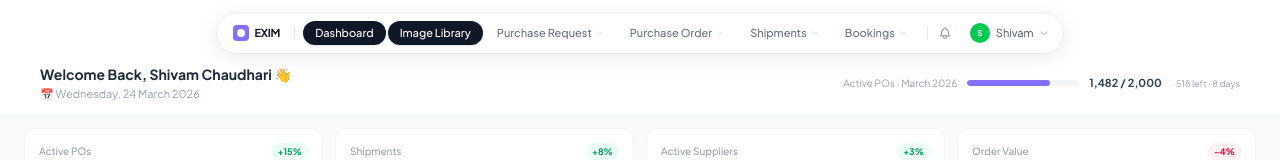
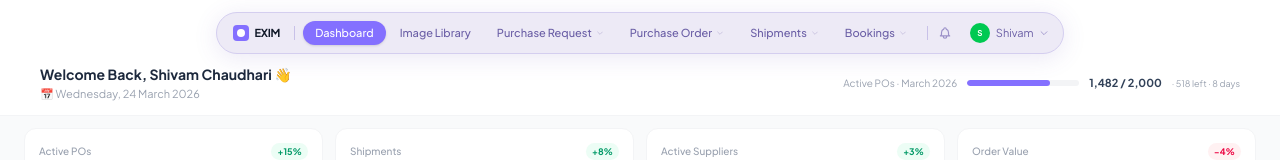
Before and after one commit to shivrajPatilTechiebears/eximweb, a Next.js app: page / in a window 1280 px wide. Shown: the top 160 px of the page. Built offline with nearby package versions, Linux system fonts and the light colour scheme.

Commit message:
navbar color change

```diff
--- a/src/components/layout/FloatingNavbar.tsx
+++ b/src/components/layout/FloatingNavbar.tsx
@@ -10,7 +10,7 @@ type NavItemDef = { label: string; href: string; sub?: SubItem[] };
 
 const NAV_ITEMS: NavItemDef[] = [
   { label: "Dashboard", href: "/" },
-  { label: "Image Library", href: "/" },
+  { label: "Image Library", href: "/image-library" },
   {
     label: "Purchase Request", href: "/purchase-request",
     sub: [
@@ -56,8 +56,8 @@ function NavItem({ item }: { item: NavItemDef }) {
       <Link
         href={item.href}
         className={`flex items-center gap-1 px-3 py-1 rounded-full text-[11px] font-medium transition-all whitespace-nowrap ${isActive
-            ? "bg-gray-900 text-white shadow-sm"
-            : "text-gray-500 hover:text-gray-900 hover:bg-gray-100"
+            ? "bg-[#8470ff] text-white shadow-sm"
+            : "text-[#6B5FA6] hover:text-[#3B2F7A] hover:bg-[#DDD8F2]"
           }`}
       >
         {item.label}
@@ -112,7 +112,7 @@ export function FloatingNavbar() {
       className={`fixed top-3 inset-x-0 z-50 flex justify-center transition-all duration-300 ease-out ${visible ? "translate-y-0 opacity-100" : "-translate-y-3 opacity-0 pointer-events-none"
         }`}
     >
-      <div className="flex items-center bg-white/90 backdrop-blur-md border border-gray-200/70 rounded-full shadow-[0_4px_20px_rgba(0,0,0,0.08)] px-1.5 py-1.5 gap-0.5">
+      <div className="flex items-center bg-[#EDEAF6] border border-[#D4CEEF] rounded-full shadow-[0_4px_24px_rgba(100,80,180,0.13)] px-1.5 py-1.5 gap-0.5">
 
         {/* Logo */}
         <div className="flex items-center gap-1.5 px-2.5 pr-3 shrink-0">
@@ -122,7 +122,7 @@ export function FloatingNavbar() {
           <span className="text-gray-900 font-bold text-[11px] tracking-tight">EXIM</span>
         </div>
 
-        <div className="w-px h-3.5 bg-gray-200 shrink-0" />
+        <div className="w-px h-3.5 bg-[#C8C1E8] shrink-0" />
 
         {/* Nav links */}
         <div className="flex items-center gap-0.5 px-1.5">
@@ -131,20 +131,20 @@ export function FloatingNavbar() {
           ))}
         </div>
 
-        <div className="w-px h-3.5 bg-gray-200 shrink-0" />
+        <div className="w-px h-3.5 bg-[#C8C1E8] shrink-0" />
 
         {/* Bell */}
-        <button className="p-1.5 mx-0.5 text-gray-400 hover:text-gray-700 hover:bg-gray-100 rounded-full transition-colors">
+        <button className="p-1.5 mx-0.5 text-[#9B90C8] hover:text-[#3B2F7A] hover:bg-[#DDD8F2] rounded-full transition-colors">
           <svg className="w-3.5 h-3.5" fill="none" stroke="currentColor" viewBox="0 0 24 24">
             <path d="M15 17h5l-1.405-1.405A2.032 2.032 0 0118 14.158V11a6.002 6.002 0 00-4-5.659V5a2 2 0 10-4 0v.341C7.67 6.165 6 8.388 6 11v3.159c0 .538-.214 1.055-.595 1.436L4 17h5m6 0v1a3 3 0 11-6 0v-1m6 0H9" strokeLinecap="round" strokeLinejoin="round" strokeWidth="2" />
           </svg>
         </button>
 
         {/* User */}
-        <button className="flex items-center gap-1.5 px-2 py-1 hover:bg-gray-100 rounded-full transition-colors shrink-0">
+        <button className="flex items-center gap-1.5 px-2 py-1 hover:bg-[#DDD8F2] rounded-full transition-colors shrink-0">
           <div className="w-5 h-5 bg-green-500 rounded-full flex items-center justify-center text-[8px] font-bold text-white">S</div>
-          <span className="text-[11px] text-gray-600">Shivam</span>
-          <svg className="w-2.5 h-2.5 text-gray-400" fill="none" stroke="currentColor" viewBox="0 0 24 24">
+          <span className="text-[11px] text-[#6B5FA6]">Shivam</span>
+          <svg className="w-2.5 h-2.5 text-[#9B90C8]" fill="none" stroke="currentColor" viewBox="0 0 24 24">
             <path d="M19 9l-7 7-7-7" strokeLinecap="round" strokeLinejoin="round" strokeWidth="2" />
           </svg>
         </button>
```
